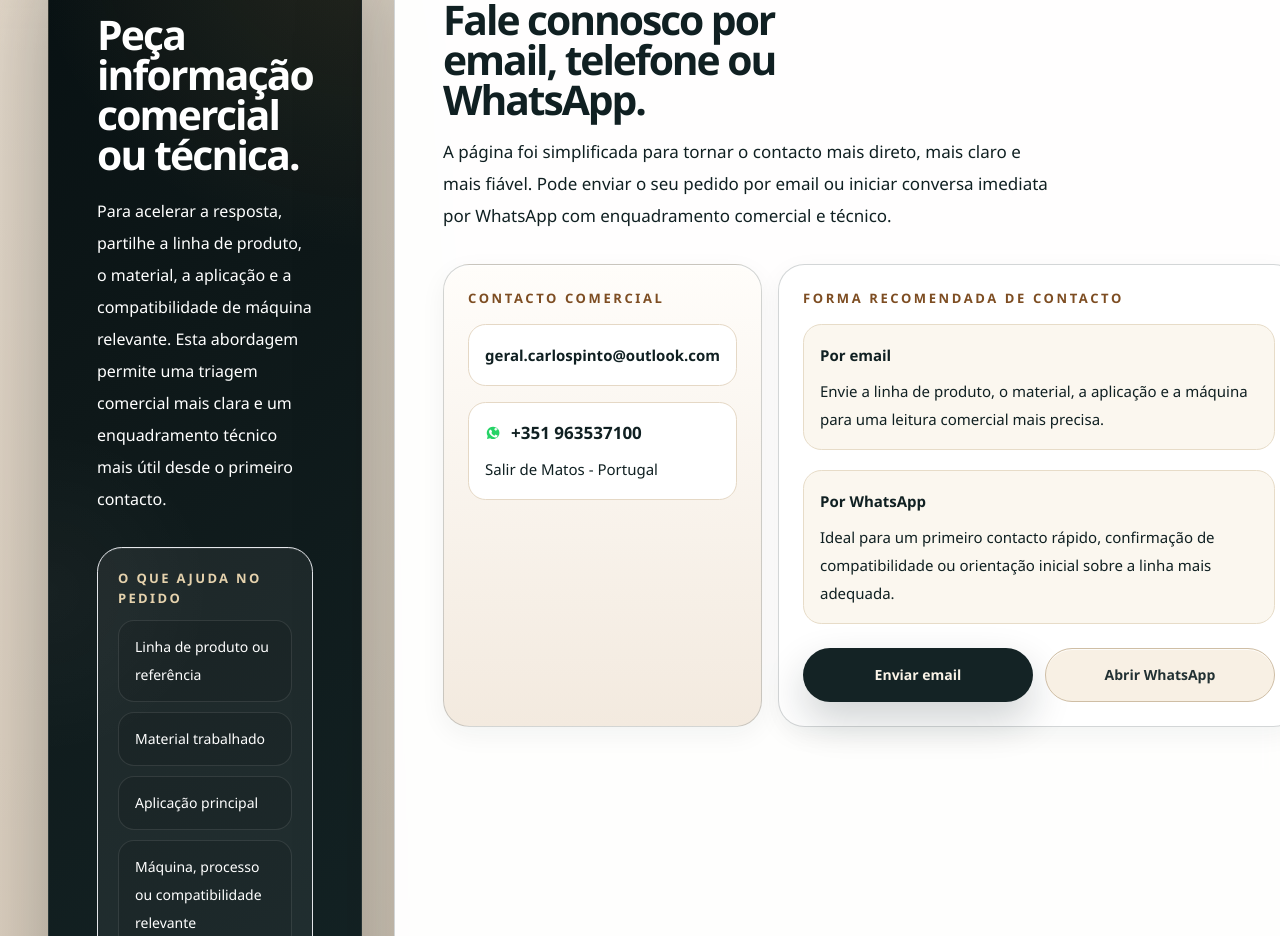
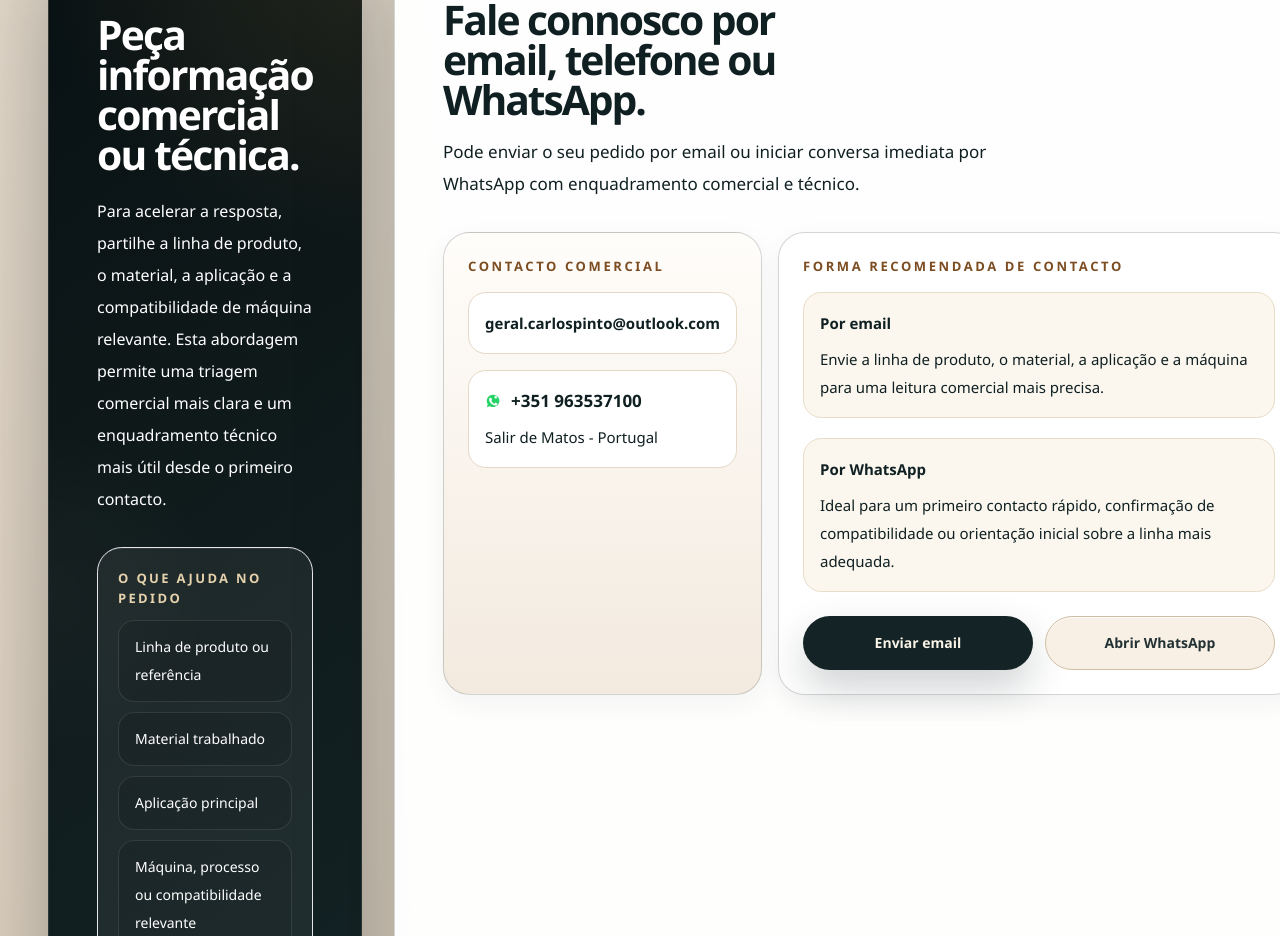
Before and after one commit to CAP1974/abrasivos-nt-site, a Next.js app: page /orcamento in a window 1280 px wide. Shown: the part 1020-1956 px from the top of the page. Built offline with nearby package versions, Linux system fonts and the light colour scheme.

Commit message:
Update contact page copy

```diff
--- a/app/orcamento/page.tsx
+++ b/app/orcamento/page.tsx
@@ -110,7 +110,7 @@
                   Fale connosco por email, telefone ou WhatsApp.
                 </h2>
                 <p className="mt-4 max-w-[620px] text-[16px] leading-8 text-steel-900/88 sm:text-[17px]">
-                  A página foi simplificada para tornar o contacto mais direto, mais claro e mais fiável. Pode enviar o seu pedido por email ou iniciar conversa imediata por WhatsApp com enquadramento comercial e técnico.
+                  Pode enviar o seu pedido por email ou iniciar conversa imediata por WhatsApp com enquadramento comercial e técnico.
                 </p>
               </div>
 
```
